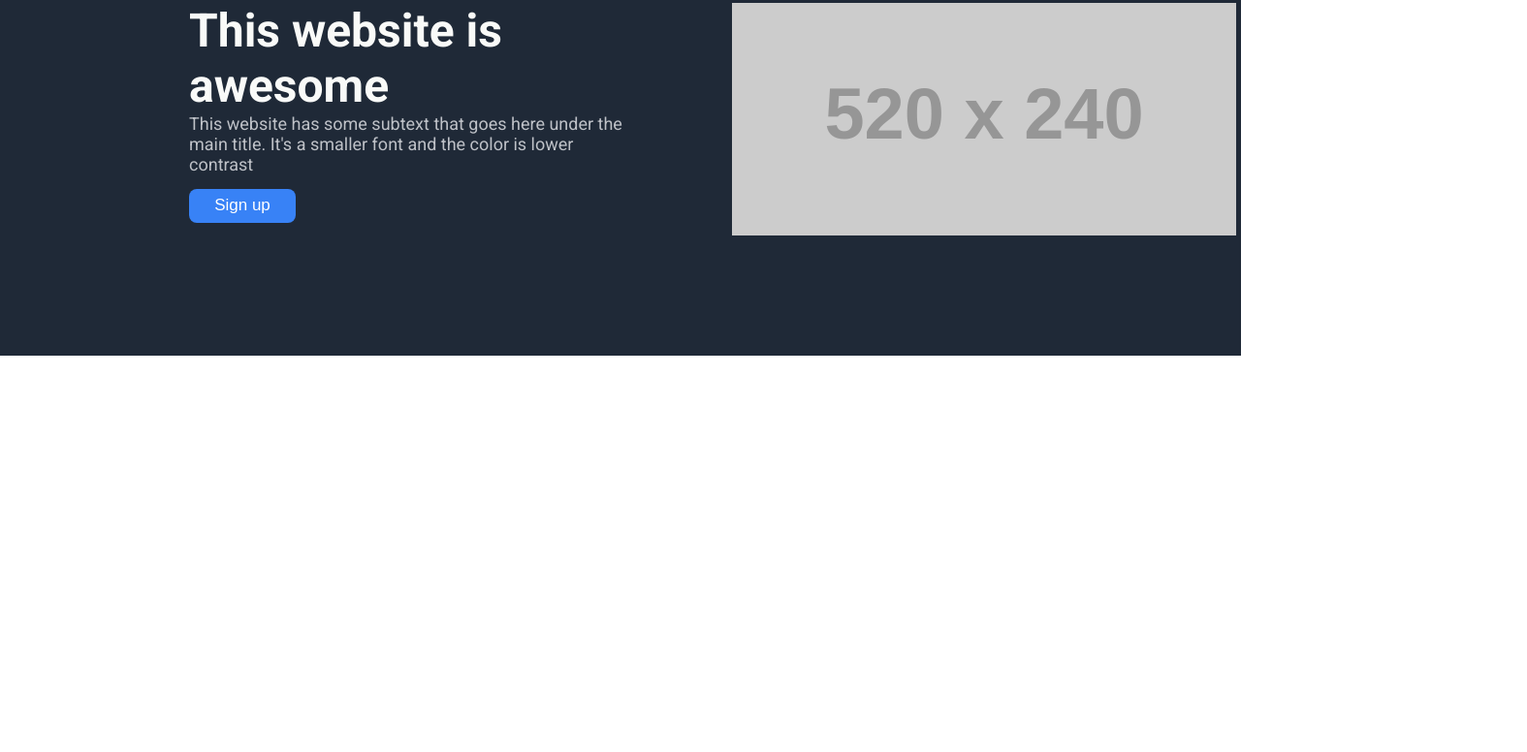
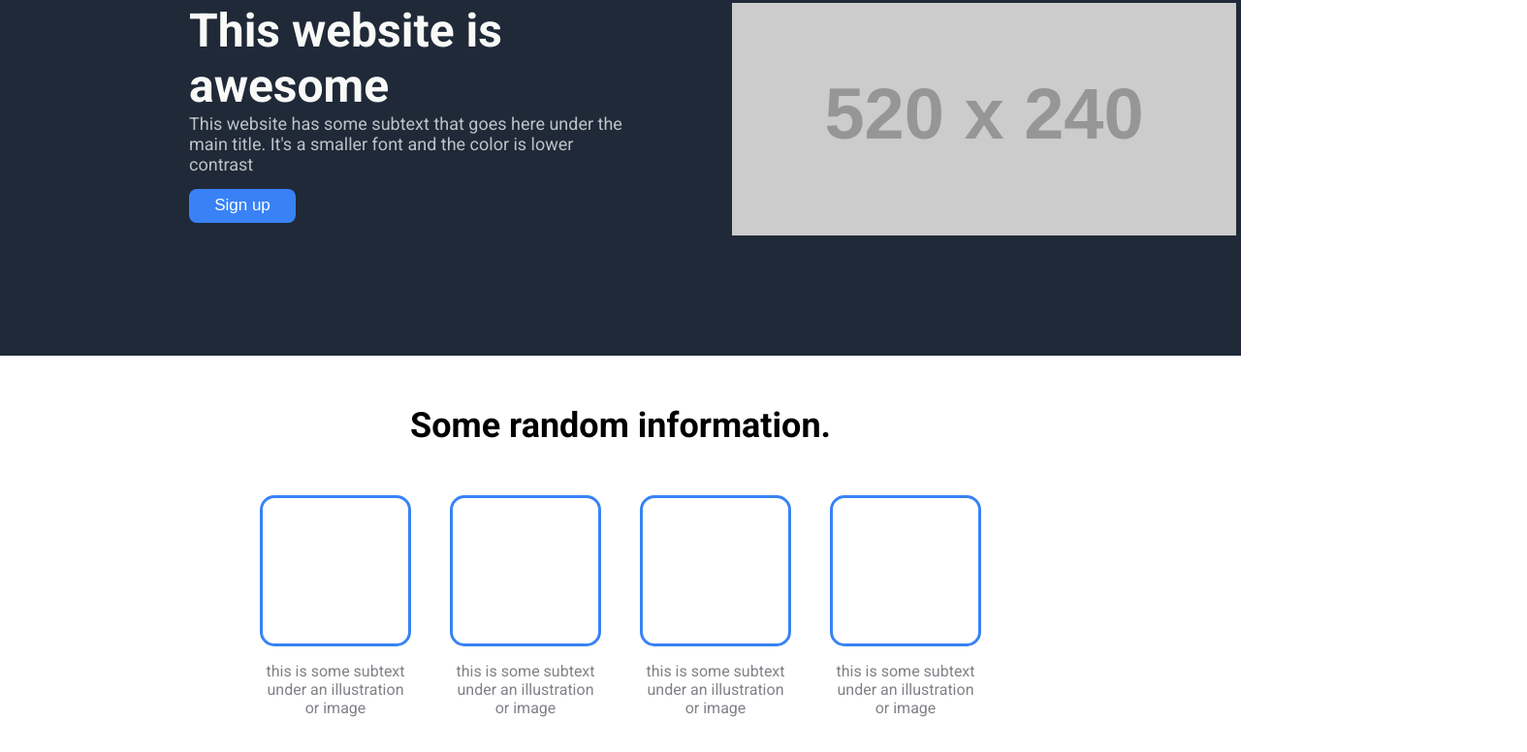
Before and after one commit to geometros/odin-landing-page, a plain HTML site: page index.html in a window 1280 px wide. Shown: the part 185-961 px from the top of the page at 97% size, 1575 px wide, since content can reach past the window. Before the commit the page ends 800 px from the top, so only its background shows below. Drawn offline with Linux system fonts and the light colour scheme; placeholder pictures from the web are drawn by us.

Commit message:
Completed lower information section

```diff
--- a/index.html
+++ b/index.html
@@ -32,6 +32,25 @@
         </div>
         <div class="upper-right"><img src="https://placehold.co/520x240"></div>
       </div>
+      <div class="lower">
+        <div class="lower-title">
+          <p>Some random information.</p>
+        </div>
+        <div class="items">
+          <div class="item">
+            <div class="placeholder"></div><p class="lower-text">this is some subtext under an illustration or image</p>
+          </div>
+          <div class="item">
+            <div class="placeholder"></div><p class="lower-text">this is some subtext under an illustration or image</p>
+          </div>
+          <div class="item">
+            <div class="placeholder"></div><p class="lower-text">this is some subtext under an illustration or image</p>
+          </div>
+          <div class="item">
+            <div class="placeholder"></div><p class="lower-text">this is some subtext under an illustration or image</p>
+          </div>
+        </div>
+      </div>
     </div>
   </div>
 </body>
--- a/styles.css
+++ b/styles.css
@@ -1,3 +1,7 @@
+html{
+    overflow-x: hidden;
+}
+
 body{
     margin: 0;
     overflow-x: hidden;
@@ -84,3 +88,41 @@ button {
     font-weight: 500;
     font-size: 17px;
 }
+
+.lower{
+    display: flex;
+    align-items: center;
+    flex-direction: column;
+}
+
+.lower-title{
+    font-size: 36px;
+    font-weight: bolder;
+    text-align: center;
+    margin: 15px 0 15px 0;
+}
+
+.items{
+    display: flex;
+    align-items: center;
+}
+
+.item{
+    margin: 0 20px 20px 20px;
+    display: flex;
+    flex-direction: column;
+    align-items: center;
+}
+
+.placeholder{
+    border: 3px solid #3882f6;
+    border-radius: 15px;
+    height: 150px;
+    width: 150px;
+}
+
+.lower-text{
+    width: 150px;
+    color: #808288;
+    text-align: center;
+}
```
